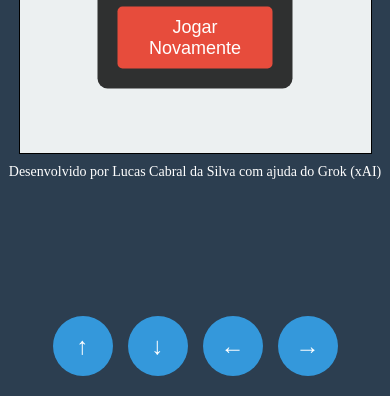
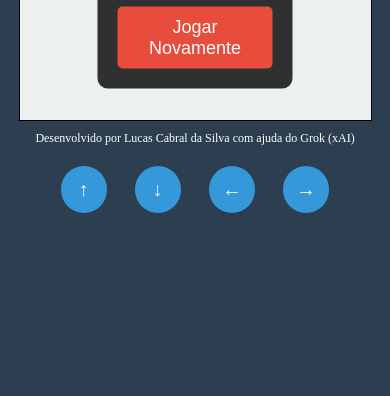
Before and after one commit to LucasCabral97/snakeGrokIA, a plain HTML site: page index.html in a window 390 px wide. Shown: the part 448-844 px from the top of the page. Drawn offline with Linux system fonts and the light colour scheme.

Commit message:
atualizando mobile

```diff
--- a/index.html
+++ b/index.html
@@ -3,12 +3,13 @@
 
 <head>
     <meta charset="UTF-8">
-    <meta name="viewport" content="width=device-width, initial-scale=1.0"> <!-- Adicionado para responsividade -->
+    <meta name="viewport" content="width=device-width, initial-scale=1.0">
     <title>Jogo da Cobrinha</title>
     <link rel="stylesheet" href="style/style.css">
 </head>
 
 <body>
+    <div id="game-container">
         <div id="score">Pontuação: 0</div>
         <div id="game-board"></div>
         <div id="credits">Desenvolvido por Lucas Cabral da Silva com ajuda do Grok (xAI)</div>
@@ -23,6 +24,7 @@
             <button class="arrow-btn" data-direction="left">←</button>
             <button class="arrow-btn" data-direction="right">→</button>
         </div>
+    </div>
     <script src="js/game.js"></script>
 </body>
 
--- a/js/game.js
+++ b/js/game.js
@@ -95,7 +95,6 @@ function startGame() {
     gameInterval = setInterval(update, 200);
 }
 
-// Controle com teclas e mobile
 document.addEventListener('keydown', (event) => {
     if (!gameOver) {
         switch (event.key) {
@@ -109,7 +108,6 @@ document.addEventListener('keydown', (event) => {
     }
 });
 
-// Controle mobile
 document.querySelectorAll('.arrow-btn').forEach(button => {
     button.addEventListener('click', () => {
         if (!gameOver) {
--- a/style/style.css
+++ b/style/style.css
@@ -2,12 +2,21 @@ body {
     margin: 0;
     min-height: 100vh;
     display: flex;
-    flex-direction: column;
     justify-content: center;
     align-items: center;
     background-color: #2c3e50;
     overflow: hidden;
-    /* Evita scroll desnecessário */
+}
+
+#game-container {
+    display: flex;
+    flex-direction: column;
+    justify-content: center;
+    align-items: center;
+    width: 100%;
+    height: 100vh;
+    padding: 10px;
+    box-sizing: border-box;
 }
 
 #score {
@@ -18,16 +27,12 @@ body {
 
 #game-board {
     width: 80vw;
-    /* Responsivo: 80% da largura da viewport */
     height: 80vw;
-    /* Mantém o aspecto quadrado */
     max-width: 400px;
-    /* Limite máximo */
     max-height: 400px;
     border: 1px solid black;
     display: grid;
     grid-template-columns: repeat(20, 1fr);
-    /* Usa fr para flexibilidade */
     grid-template-rows: repeat(20, 1fr);
     background-color: #ecf0f1;
 }
@@ -90,23 +95,31 @@ body {
 
 /* Controles mobile */
 #mobile-controls {
-    position: fixed;
-    bottom: 20px;
-    display: flex;
+    display: none;
+    /* Escondido por padrão */
     justify-content: space-around;
     width: 80%;
     max-width: 300px;
+    margin-top: 20px;
 }
 
 .arrow-btn {
-    width: 60px;
-    height: 60px;
-    font-size: 24px;
+    width: 12vw;
+    /* Proporcional à largura da tela */
+    height: 12vw;
+    max-width: 50px;
+    /* Limite máximo */
+    max-height: 50px;
+    font-size: 5vw;
+    /* Tamanho da seta proporcional */
     background-color: #3498db;
     color: white;
     border: none;
     border-radius: 50%;
     cursor: pointer;
+    display: flex;
+    justify-content: center;
+    align-items: center;
 }
 
 .arrow-btn:hover {
@@ -117,12 +130,11 @@ body {
 @media (max-width: 700px) {
     #mobile-controls {
         display: flex;
-        /* Mostra os controles */
+        /* Mostra os controles apenas em telas menores */
     }
 
     #game-board {
         width: 90vw;
-        /* Ajusta o tabuleiro para telas menores */
         height: 90vw;
         max-width: 400px;
         max-height: 400px;
@@ -130,6 +142,25 @@ body {
 
     #score {
         font-size: 20px;
-        /* Ajusta o tamanho da pontuação */
+    }
+
+    #credits {
+        font-size: 12px;
+    }
+
+    .arrow-btn {
+        width: 12vw;
+        height: 12vw;
+        max-width: 50px;
+        max-height: 50px;
+        font-size: 5vw;
     }
 }
+
+/* Garante que os controles não apareçam em telas maiores */
+@media (min-width: 701px) {
+    #mobile-controls {
+        display: none !important;
+        /* Força a ocultação */
+    }
+}
```
Lines whose indentation alone changed are shown as unchanged.
